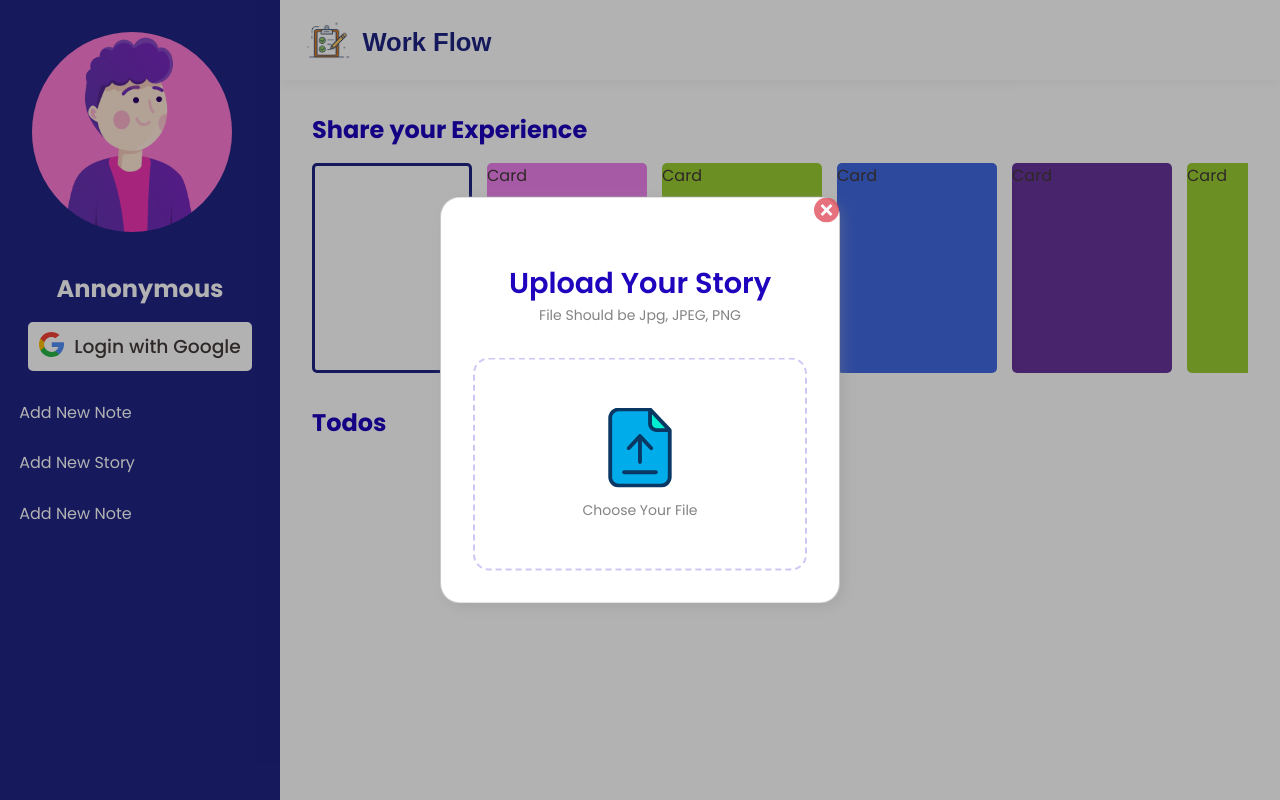
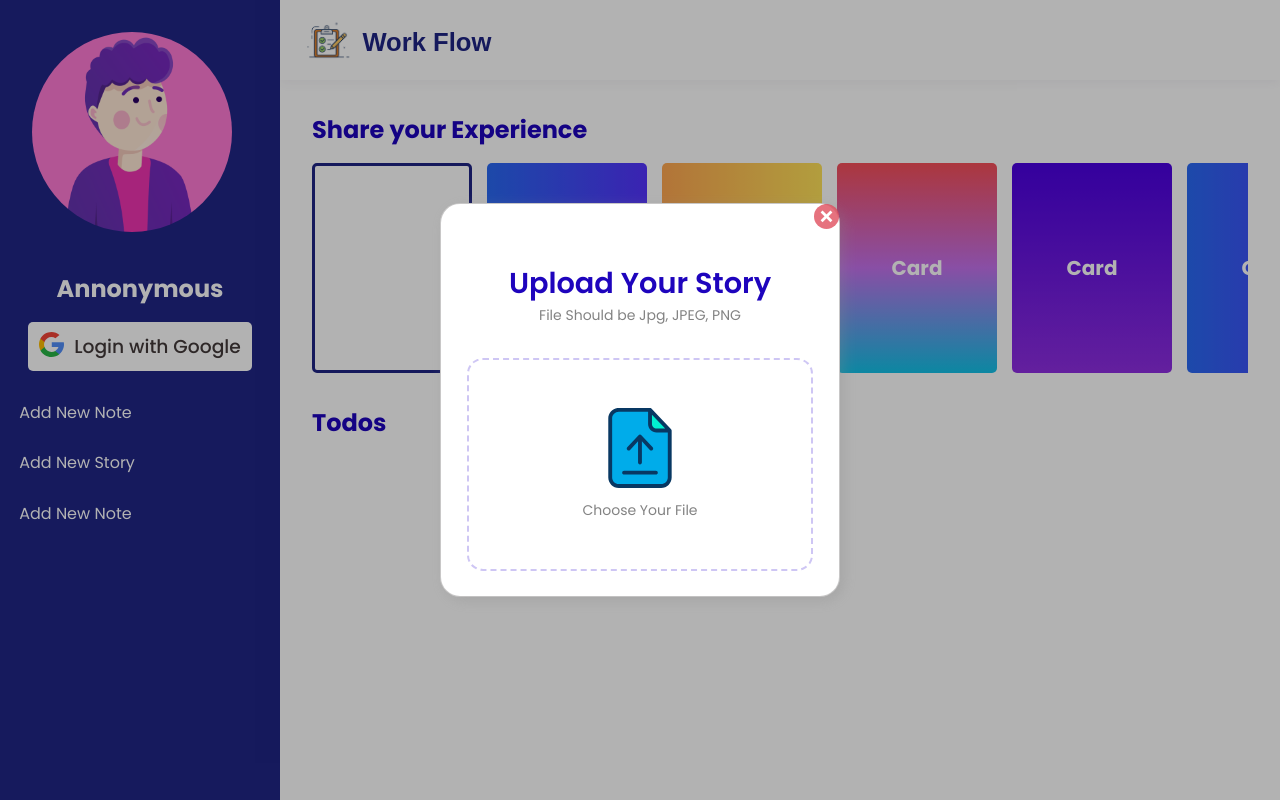
Before and after one commit to saadh393/work-flow, a React (Create React App) app: page / in a window 1280 px wide. Both pictures are taken after a click on the item "Add New Story". Built offline with nearby package versions, Linux system fonts and the light colour scheme; a web font is replaced by a local one.

Commit message:
Refactoring

```diff
--- a/src/Components/MainContent/Story/Story.css
+++ b/src/Components/MainContent/Story/Story.css
@@ -32,18 +32,50 @@
   box-sizing: border-box;
 }
 
+.story-card {
+  color: #fff;
+  display: grid;
+  place-items: center;
+  font-size: 20px;
+  font-weight: 700;
+}
+
 .story-card:nth-child(1n) {
-  background: rebeccapurple;
+  background: #ffe259; /* fallback for old browsers */
+  background: -webkit-linear-gradient(to right, #ffa751, #ffe259); /* Chrome 10-25, Safari 5.1-6 */
+  background: linear-gradient(
+    to right,
+    #ffa751,
+    #ffe259
+  ); /* W3C, IE 10+/ Edge, Firefox 16+, Chrome 26+, Opera 12+, Safari 7+ */
 }
 
 .story-card:nth-child(2n) {
-  background: violet;
-}
-
-.story-card:nth-child(3n) {
-  background: yellowgreen;
+  background: #5433ff; /* fallback for old browsers */
+  background: -webkit-linear-gradient(90deg, #a5fecb, #20bdff, #5433ff); /* Chrome 10-25, Safari 5.1-6 */
+  background: linear-gradient(
+    90deg,
+    #2969f3,
+    #5433ff
+  ); /* W3C, IE 10+/ Edge, Firefox 16+, Chrome 26+, Opera 12+, Safari 7+ */
 }
 
 .story-card:nth-child(4n) {
-  background: royalblue;
+  background: #12c2e9; /* fallback for old browsers */
+  background: -webkit-linear-gradient(to bottom, #f64f59, #c471ed, #12c2e9); /* Chrome 10-25, Safari 5.1-6 */
+  background: linear-gradient(
+    to bottom,
+    #f64f59,
+    #c471ed,
+    #12c2e9
+  ); /* W3C, IE 10+/ Edge, Firefox 16+, Chrome 26+, Opera 12+, Safari 7+ */
 }
+.story-card:nth-child(5n) {
+  background: #8e2de2; /* fallback for old browsers */
+  background: -webkit-linear-gradient(to bottom, #4a00e0, #8e2de2); /* Chrome 10-25, Safari 5.1-6 */
+  background: linear-gradient(
+    to bottom,
+    #4a00e0,
+    #8e2de2
+  ); /* W3C, IE 10+/ Edge, Firefox 16+, Chrome 26+, Opera 12+, Safari 7+ */
+}
--- a/src/Components/MainContent/UploadDialog/UploadDialog.css
+++ b/src/Components/MainContent/UploadDialog/UploadDialog.css
@@ -23,7 +23,7 @@
   box-shadow: 4px 4px 14px 0 rgb(135 135 135 / 30%);
   transform: translate(-50%, -50%);
   border: 1.4px solid #6865655c;
-  padding: 2rem;
+  padding: 1.6rem;
   box-sizing: border-box;
   text-align: center;
   transition: height 0.4s ease-in-out;
@@ -119,7 +119,7 @@
 
 .imagePreview img {
   width: 100%;
-  max-height: 300px;
+  max-height: 250px;
   object-fit: cover;
 }
 
@@ -141,12 +141,15 @@
 .uploadProgress {
   display: flex;
   justify-content: space-between;
-  margin-top: 2rem;
+  margin-top: 1rem;
   gap: 10px;
   position: relative;
   transition: bottom 1s ease-in-out;
   animation: progressDialog 0.4s ease-in forwards;
   bottom: -100px;
+  background: #fff;
+  padding: 0.5rem;
+  border-radius: 10px;
 }
 
 @keyframes progressDialog {
@@ -164,7 +167,7 @@
 }
 
 .uploadProgress img {
-  width: 50px;
+  width: 40px;
   transition: margin 1s ease-in-out;
   animation: uploadImage 1.3s;
 }
--- a/src/Components/MainContent/UploadDialog/UploadDialog.tsx
+++ b/src/Components/MainContent/UploadDialog/UploadDialog.tsx
@@ -13,28 +13,28 @@ import { ImagePreview, UploadDialogInterface } from "../../../util/interfaces";
 import UploadPreview from "./UploadPreview";
 import UploadInputBox from "./UploadInputBox";
 import UploadProgress from "./UploadProgress";
-import firebase from "firebase/app";
+import firebase from "../../../util/firebase.config";
 import "firebase/storage";
 import close from "../../../images/Icons/close.svg";
 
 const UploadDialog = ({ setUploadState }: UploadDialogInterface) => {
-  const firebaseConfig = {
-    apiKey: "AIzaSyChCI0lkOdXycjalK4OL8M2EJbb93NBhSY",
-    authDomain: "archer-4d1a8.firebaseapp.com",
-    databaseURL: "https://archer-4d1a8.firebaseio.com",
-    projectId: "archer-4d1a8",
-    storageBucket: "archer-4d1a8.appspot.com",
-    messagingSenderId: "327515106806",
-    appId: "1:327515106806:web:556aeb4081885274a8ebd7",
-    measurementId: "G-073RXQYQK0",
-  };
+  // const firebaseConfig = {
+  //   apiKey: "AIzaSyChCI0lkOdXycjalK4OL8M2EJbb93NBhSY",
+  //   authDomain: "archer-4d1a8.firebaseapp.com",
+  //   databaseURL: "https://archer-4d1a8.firebaseio.com",
+  //   projectId: "archer-4d1a8",
+  //   storageBucket: "archer-4d1a8.appspot.com",
+  //   messagingSenderId: "327515106806",
+  //   appId: "1:327515106806:web:556aeb4081885274a8ebd7",
+  //   measurementId: "G-073RXQYQK0",
+  // };
 
   useEffect(() => {
-    if (!firebase.apps.length) {
-      firebase.initializeApp(firebaseConfig);
-    } else {
-      firebase.app();
-    }
+    // if (!firebase.apps.length) {
+    //   firebase.initializeApp(firebaseConfig);
+    // } else {
+    //   firebase.app();
+    // }
   });
 
   const [image, setimage] = useState<ImagePreview>();
@@ -42,6 +42,7 @@ const UploadDialog = ({ setUploadState }: UploadDialogInterface) => {
   const [progress, setProgress] = useState<number | null>(null);
 
   const firebaseUpload = (file: any) => {
+    setProgress(4);
     const storage = firebase.storage();
     let uploadTask = storage.ref().child(`images/${file.name}`).put(file);
     uploadTask.on(
@@ -49,9 +50,9 @@ const UploadDialog = ({ setUploadState }: UploadDialogInterface) => {
       (snapshort: any) => {
         const progress = Math.round((snapshort.bytesTransferred / snapshort.totalBytes) * 100);
         setProgress(progress);
-        if (progress === 100) {
-          setProgress(null);
-        }
+        // if (progress === 100) {
+        //   setProgress(null);
+        // }
         console.log(progress);
       },
       (error) => {
@@ -64,9 +65,8 @@ const UploadDialog = ({ setUploadState }: UploadDialogInterface) => {
     console.log(file);
     let fileType = file?.type;
     let validFileExtensions = ["image/jpeg", "image/jpg", "image/png"];
-
+    //&& file.size < 200000
     if (validFileExtensions.includes(fileType)) {
-      setProgress(10);
       firebaseUpload(file);
       let fileReader = new FileReader();
       fileReader.onload = () => {
@@ -74,6 +74,10 @@ const UploadDialog = ({ setUploadState }: UploadDialogInterface) => {
         setimage(fileUrl);
       };
       fileReader.readAsDataURL(file);
+    } else {
+      if (file.size > 200000) {
+        alert("Image Size Must be less than 200KB");
+      }
     }
   };
 
--- a/src/Components/Sidebar/AddNewModal/AddNewModal.tsx
+++ b/src/Components/Sidebar/AddNewModal/AddNewModal.tsx
@@ -20,15 +20,20 @@ const AddNewModal = ({ isVisible, setIsVisible }: ModalVisibility) => {
   };
 
   const storeData = (callback: Function) => {
-    if (!eachNote.note) {
+    console.log(noteItems.length);
+    if (!eachNote.note && noteItems.length === 0) {
       return;
     }
-
-    const randomNumber: number = new Date().getUTCMilliseconds() + Math.floor(Math.random() * 1000);
-    let newNote = { id: randomNumber, ...eachNote };
-    let processToDo = [...noteItems, newNote];
-    setNoteItem([...noteItems, newNote]);
-    setEachNote({ id: randomNumber, note: "" });
+    let processToDo;
+    if (eachNote.note) {
+      const randomNumber: number = new Date().getUTCMilliseconds() + Math.floor(Math.random() * 1000);
+      let newNote = { id: randomNumber, ...eachNote };
+      processToDo = [...noteItems, newNote];
+      setNoteItem([...noteItems, newNote]);
+      setEachNote({ id: randomNumber, note: "" });
+    } else {
+      processToDo = [...noteItems];
+    }
     callback(processToDo);
   };
 
```
Also changed, not shown: src/util/firebase.config.tsx (renamed from src/util/firebase.js).
